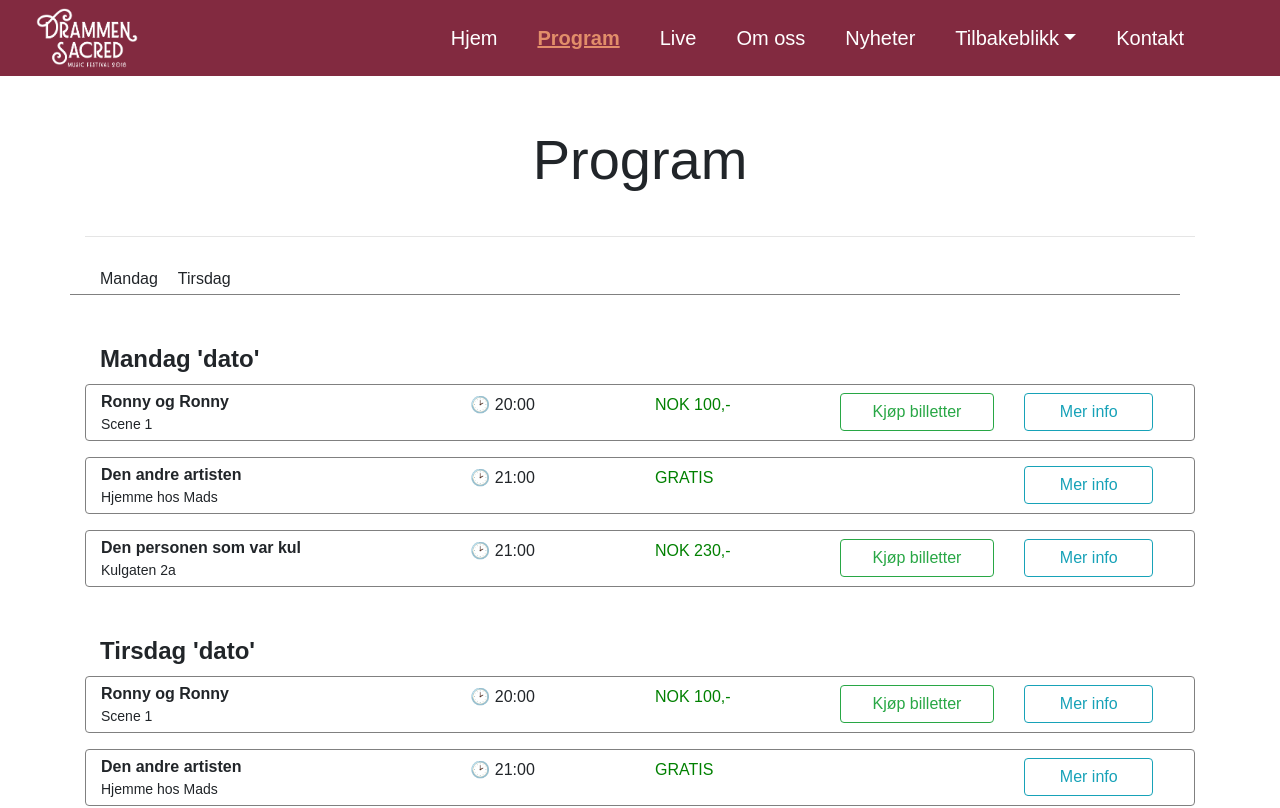
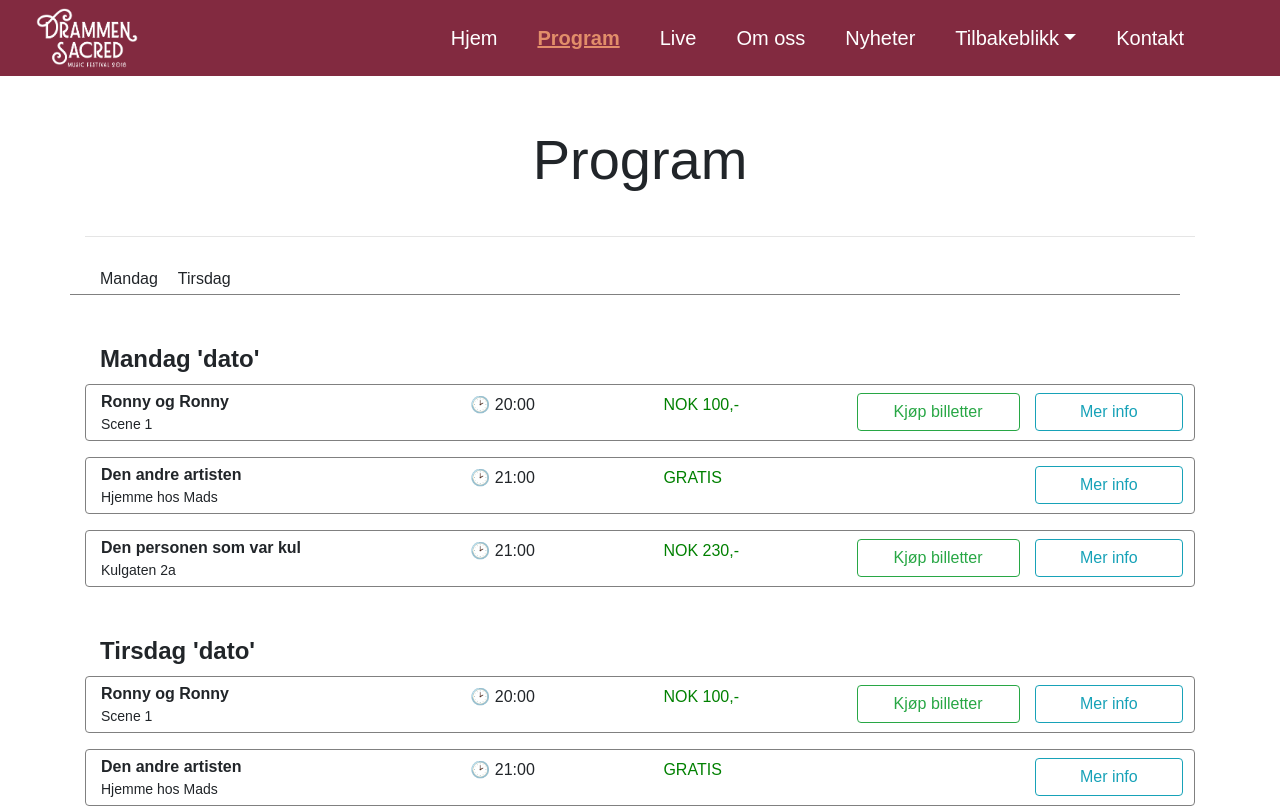
Before and after one commit to SondreBerntsen/webprosjekt3, a React (Create React App) app in the folder react-app/: page /program in a window 1280 px wide. Shown: the top 808 px of the page. Built offline with nearby package versions, Linux system fonts and the light colour scheme; a web font is replaced by a local one.

Commit message:
programme spacing css, minor fixes for mobile.

```diff
--- a/react-app/src/components/ScheduleItem.js
+++ b/react-app/src/components/ScheduleItem.js
@@ -12,7 +12,7 @@ const ScheduleItem = props => {
             <p className="venue_name">{props.event.venue}</p>
           </div>
           <div className="col-md-8 infoEvent">
-            <div className="row">
+            <div className="row eventDetails">
               <p className="time col-md-3">
                 <span role="img" aria-label="icon">
                   &#128337;
@@ -20,7 +20,7 @@ const ScheduleItem = props => {
                 {props.event.time}
               </p>
               {checkPrice()}
-              <div className="col-md-3">
+              <div className="col-md-3 buttonDiv">
                 <Link
                   to={"/arrangement/" + props.event.id}
                   className="btn infoBtn btn-outline-info col-sm-12 col-md-10"
--- a/react-app/src/styles/programme.css
+++ b/react-app/src/styles/programme.css
@@ -67,6 +67,17 @@ venue_name {
   cursor: pointer;
 }
 
+/* Spacing between buttons "kjøp billet" and "mer info" */
+.buttonDiv {
+  padding-left: 0px;
+}
+
+/* Space between event details and border around the scheduleItem*/
+
+.eventDetails {
+  width: 109%;
+}
+
 @media only screen and (max-width: 768px) {
   /* For mobile phones: */
   .time {
@@ -89,4 +100,12 @@ venue_name {
     margin: 35px 0px;
     text-align: center;
   }
+
+  .eventDetails {
+    width: 100%;
+  }
+
+  .buttonDiv {
+    padding-left: 15px;
 }
+}
```
